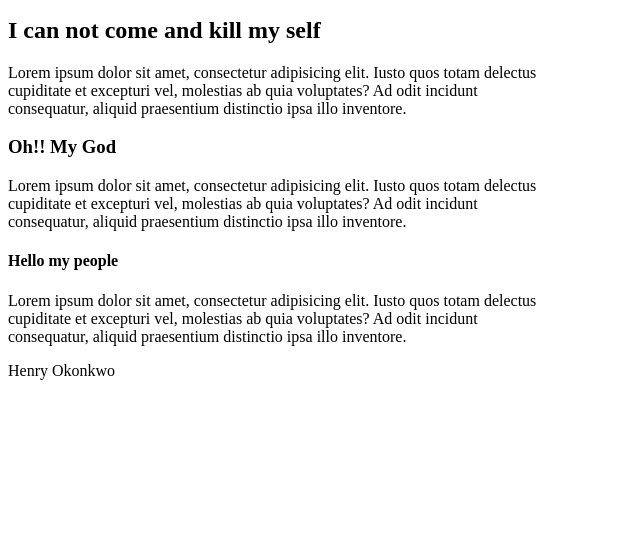
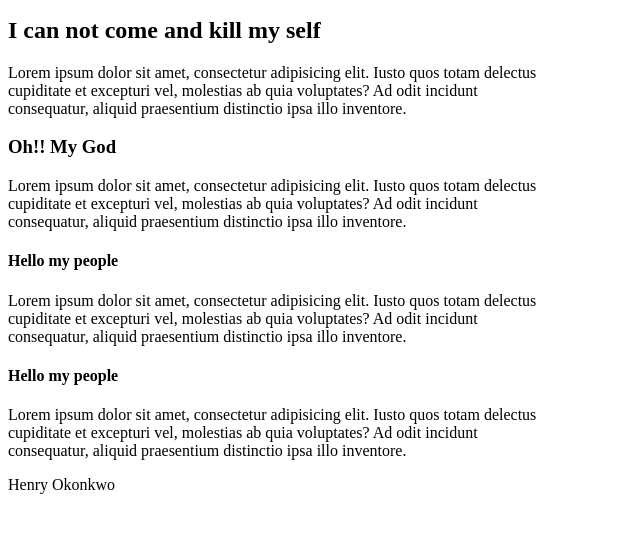
Before and after one commit to Benwaz78/firstGitProject, a plain HTML site: page index.html in a window 1280 px wide. Shown: the part 137-670 px from the top of the page, without its empty margins (0-640 px from the left). Drawn offline with Linux system fonts and the light colour scheme.

Commit message:
Straight forward

```diff
--- a/index.html
+++ b/index.html
@@ -33,6 +33,14 @@
 		consequatur, aliquid praesentium distinctio ipsa illo inventore.
 	</p>
 
+
+	<h4>Hello my people</h4>
+	<p>
+		Lorem ipsum dolor sit amet, consectetur adipisicing elit. Iusto quos totam delectus<br>
+		cupiditate et excepturi vel, molestias ab quia voluptates? Ad odit incidunt<br>
+		consequatur, aliquid praesentium distinctio ipsa illo inventore.
+	</p>
+
 	<p>Henry Okonkwo</p>
 
 </body>
```
